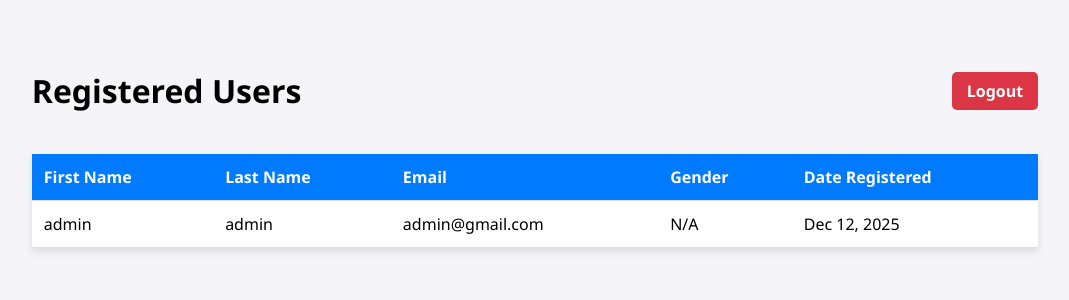
After one commit to AndreDizon/LabExercise_CAD, a Django app: page /users/ in a window 1280 px wide. The commit adds this page. Shown: the top 300 px of the page, without its empty margins (105-1174 px from the left). Run offline with Django 5.2, Linux system fonts and the light colour scheme; a user stored in the database is signed in; data comes from the database, SQL or seed files in the repository; both versions use the stored data as it was after the commit.

Commit message:
Completed Lab 2: Login and User List functionality

```diff
--- a/homepageCAD/urls.py
+++ b/homepageCAD/urls.py
@@ -4,16 +4,11 @@ from salesapp import views
 
 urlpatterns = [
     path('admin/', admin.site.urls),
+    path('', views.homepage, name='home'),
+    path('about/', views.about_view, name='about'),
+    path('contact/', views.contact_view, name='contact'),
 
-    # Homepage: http://127.0.0.1:8000/
-    path('', views.homepage, name='home'),
-
-    # Login: http://127.0.0.1:8000/login/
+    # Updated paths for Lab 2
     path('login/', views.login_view, name='login'),
-
-    # About Us: http://127.0.0.1:8000/about/
-    path('about/', views.about_view, name='about'),
-
-    # Contact Us: http://127.0.0.1:8000/contact/
-    path('contact/', views.contact_view, name='contact'),
+    path('users/', views.user_list_view, name='user_list'),
 ]
--- a/salesapp/views.py
+++ b/salesapp/views.py
@@ -1,17 +1,41 @@
-from django.shortcuts import render
+from django.shortcuts import render, redirect
+from django.contrib.auth import authenticate, login
+from django.contrib.auth.models import User
+from django.contrib.auth.decorators import login_required
 
-# View for the Homepage
 def homepage(request):
     return render(request, 'home.html')
 
-# View for the Login Page
-def login_view(request):
-    return render(request, 'login.html')
-
-# View for the About Us Page
 def about_view(request):
     return render(request, 'about.html')
 
-# View for the Contact Us Page
 def contact_view(request):
     return render(request, 'contact.html')
+
+# --- NEW LOGIC FOR LAB 2 ---
+
+def login_view(request):
+    # If the request is POST, the user submitted the form
+    if request.method == 'POST':
+        username_data = request.POST.get('username')
+        password_data = request.POST.get('password')
+
+        # Validate credentials using Django's built-in auth
+        user = authenticate(request, username=username_data, password=password_data)
+
+        if user is not None:
+            # Login successful
+            login(request, user)
+            return redirect('user_list') # Redirect to the User List page
+        else:
+            # Login failed
+            return render(request, 'login.html', {'error': 'Invalid username or password'})
+
+    # If request is GET, just show the login page
+    return render(request, 'login.html')
+
+@login_required(login_url='login') # This protects the view!
+def user_list_view(request):
+    # Fetch all users from the database
+    users = User.objects.all()
+    return render(request, 'user_list.html', {'users': users})
--- /dev/null
+++ b/templates/user_list.html
@@ -0,0 +1,82 @@
+<!DOCTYPE html>
+<html lang="en">
+<head>
+    <meta charset="UTF-8">
+    <title>User List</title>
+    <style>
+        body {
+            font-family: 'Segoe UI', Tahoma, Geneva, Verdana, sans-serif;
+            background-color: #f4f4f9;
+            padding: 40px;
+            text-align: center;
+        }
+        table {
+            margin: 0 auto;
+            border-collapse: collapse;
+            width: 85%; /* Made slightly wider to fit new columns */
+            background-color: white;
+            box-shadow: 0 4px 8px rgba(0,0,0,0.1);
+        }
+        th, td {
+            padding: 12px;
+            border-bottom: 1px solid #ddd;
+            text-align: left;
+        }
+        th {
+            background-color: #007bff;
+            color: white;
+        }
+        tr:hover { background-color: #f1f1f1; }
+        .header {
+            display: flex;
+            justify-content: space-between;
+            align-items: center;
+            margin-bottom: 20px;
+            width: 85%;
+            margin-left: auto;
+            margin-right: auto;
+        }
+        .logout-btn {
+            background-color: #dc3545;
+            color: white;
+            padding: 8px 15px;
+            text-decoration: none;
+            border-radius: 5px;
+            font-weight: bold;
+        }
+        .logout-btn:hover { background-color: #c82333; }
+    </style>
+</head>
+<body>
+    <div class="header">
+        <h1>Registered Users</h1>
+        <a href="/login/" class="logout-btn">Logout</a>
+    </div>
+
+    <table>
+        <thead>
+            <tr>
+                <th>First Name</th>
+                <th>Last Name</th>
+                <th>Email</th>
+                <th>Gender</th>
+                <th>Date Registered</th>
+            </tr>
+        </thead>
+        <tbody>
+            {% for user in users %}
+            <tr>
+                <td>{{ user.first_name|default:"-" }}</td>
+                <td>{{ user.last_name|default:"-" }}</td>
+
+                <td>{{ user.email|default:"-" }}</td>
+
+                <td>N/A</td>
+
+                <td>{{ user.date_joined|date:"M d, Y" }}</td>
+            </tr>
+            {% endfor %}
+        </tbody>
+    </table>
+</body>
+</html>
```
Also changed, not shown: templates/login.html (+32 -13 lines), db.sqlite3, templates/home.html (line endings or trailing spaces).
